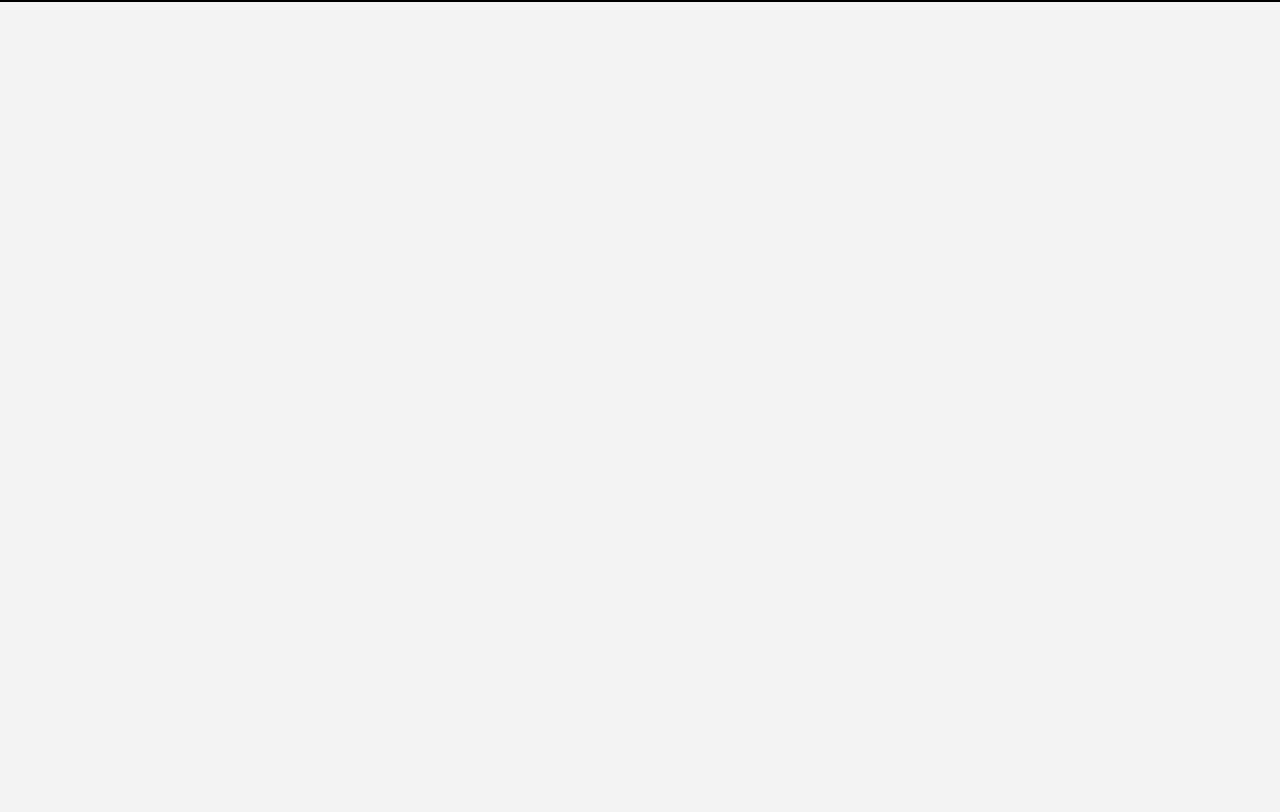
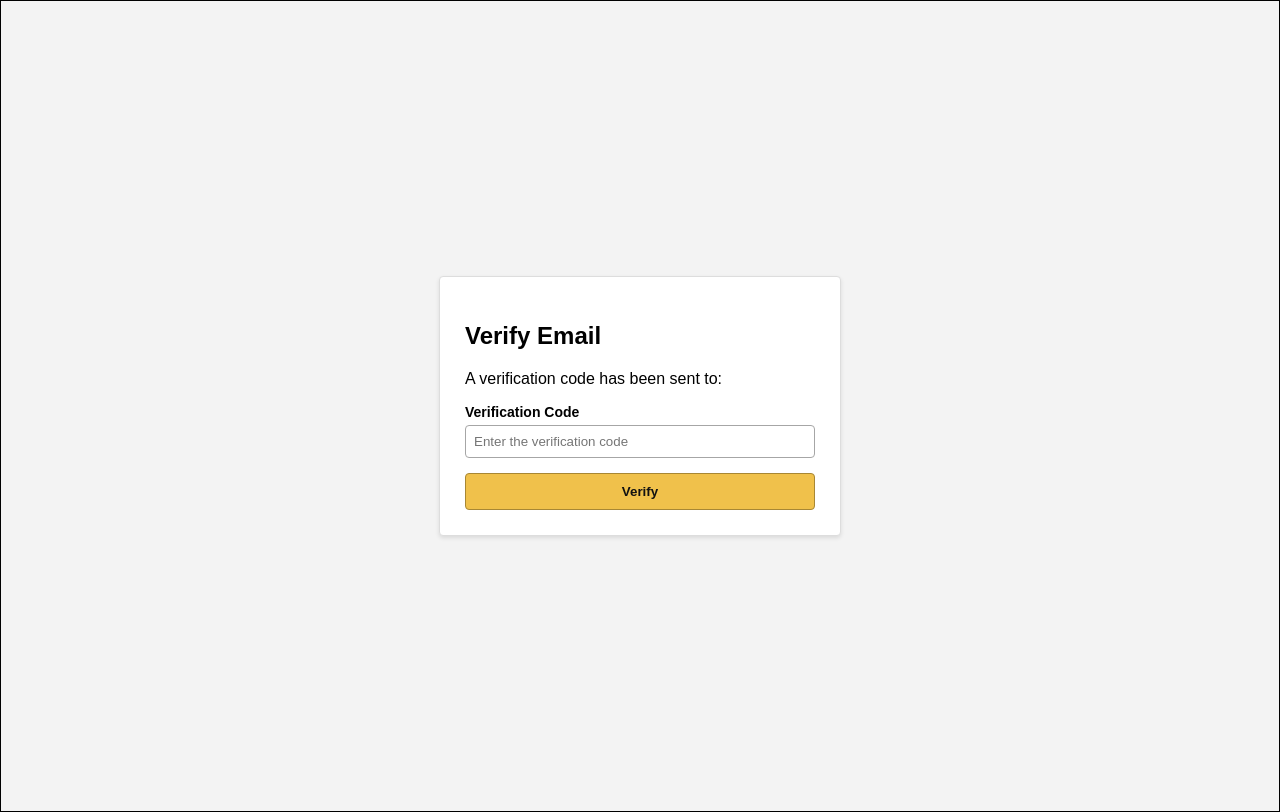
Before and after one commit to KhoiDang1209/AI-Shopping-System, a React (Create React App) app in the folder frontend/: page /signUpVerify in a window 1280 px wide. Before the commit this address had no page. Built offline with nearby package versions, Linux system fonts and the light colour scheme.

Commit message:
Upgrade register

```diff
--- a/frontend/src/App.js
+++ b/frontend/src/App.js
@@ -8,19 +8,21 @@ import Item from "./Pages/ItemPage/Item";
 import Cart from './Pages/CartPage/Cart';
 import SignIn from "./Pages/SignIn/SignIn";
 import Checkout from './Pages/CheckoutPage/Checkout';
+import SignUpVerify from './Pages/SignUpPage/signUpVerify';
 
 function App() {
   return (
     <div className="App">
       <Routes>
-        <Route path='/' element={<HomePage/>}/>
-        <Route path='/Product' element={<Product/>}/>
-        <Route path='/SignUp' element={<SignUp/>}/>
-        <Route path='/SignIn' element={<SignIn/>}/>
-        <Route path='/search' element={<SearchResult/>}/>
-        <Route path='/Item/:id' element={<Item/>}/>
-        <Route path='/Cart' element={<Cart/>}/>
-        <Route path='/Checkout' element={<Checkout/>}/>
+        <Route path='/' element={<HomePage />} />
+        <Route path='/Product' element={<Product />} />
+        <Route path='/SignUp' element={<SignUp />} />
+        <Route path='/SignIn' element={<SignIn />} />
+        <Route path='/search' element={<SearchResult />} />
+        <Route path='/Item/:id' element={<Item />} />
+        <Route path='/Cart' element={<Cart />} />
+        <Route path='/Checkout' element={<Checkout />} />
+        <Route path='/signUpVerify' element={<SignUpVerify />} />
       </Routes>
     </div>
   );
--- a/frontend/src/Pages/SignUpPage/SignUp.css
+++ b/frontend/src/Pages/SignUpPage/SignUp.css
@@ -155,3 +155,9 @@ footer {
   font-size: 14px;
   color: #555;
 }
+
+.message {
+  margin-top: 10px;
+  padding: 10px;
+  color: red,
+}
--- a/frontend/src/Pages/SignUpPage/SignUp.js
+++ b/frontend/src/Pages/SignUpPage/SignUp.js
@@ -2,25 +2,22 @@ import React, { useState } from "react";
 import "./SignUp.css";
 import amazon_logo from "../../Assets/amazon_logo_black.png";
 import { Link } from 'react-router-dom';
+import { useNavigate } from 'react-router-dom'; // Import useNavigate
+import axios from 'axios';
 
 const SignUp = () => {
   const [formData, setFormData] = useState({
-    name: "",
-    email: "",
-    password: "",
-    repassword: "",
-    age: "",
-    gender: "",
+    user_name: '',
+    email_address: '',
+    phone_number: '',
+    password: '',
+    repassword: '',
+    age: '',
+    gender: '',
+    city: ''
   });
-
-  const [error, setError] = useState({
-    name: "",
-    email: "",
-    password: "",
-    repassword: "",
-    age: "",
-    gender: "",
-  });
+  const [message, setMessage] = useState('');
+  const navigate = useNavigate();
 
   const handleInputChange = (e) => {
     const { id, value } = e.target;
@@ -28,62 +25,54 @@ const SignUp = () => {
       ...formData,
       [id]: value,
     });
-    setError({
-      ...error,
-      [id]: "",
-    });
   };
 
   const validateAge = (age) => {
     const ageNumber = parseInt(age, 10);
-    return ageNumber >= 0 && ageNumber <= 99;
+    return ageNumber >= 0 && ageNumber <= 122;
   };
 
-  const handleSubmit = (e) => {
+  const handleSubmit = async (e) => {
     e.preventDefault();
-    let isValid = true;
-    let newError = {
-      name: "",
-      email: "",
-      password: "",
-      repassword: "",
-    };
 
-    if (formData.name.trim() === "") {
-      newError.name = "Please enter your name.";
-      isValid = false;
-    }
-    if (formData.email.trim() === "") {
-      newError.email = "Please enter your email.";
-      isValid = false;
-    }
-    if (formData.password.trim() === "") {
-      newError.password = "Please enter your password.";
-      isValid = false;
-    } else if (formData.password.length < 6) {
-      newError.password = "Password must be at least 6 characters long.";
-      isValid = false;
-    }
-    if (formData.repassword.trim() === "") {
-      newError.repassword = "Please re-enter your password.";
-      isValid = false;
-    } else if (formData.password !== formData.repassword) {
-      newError.repassword = "Passwords do not match.";
-      isValid = false;
+    if (formData.password !== formData.repassword) {
+      setMessage("Passwords do not match.");
+      return;
     }
     if (formData.age.trim() === "" || !validateAge(formData.age)) {
-      newError.age = "Please enter a valid age (0-99).";
-      isValid = false;
-    }
-    if (formData.gender.trim() === "") {
-      newError.gender = "Please select a gender.";
-      isValid = false;
+      setMessage("Please enter a valid age (0-122).");
+      return;
     }
 
-    setError(newError);
+    // Basic validation for username
+    if (!/^\w{3,50}$/.test(formData.user_name)) {
+      setMessage("Invalid username.");
+      return;
+    }
 
-    if (isValid) {
-      console.log("Form submitted", formData);
+    // Phone number validation
+    if (!/^\d{10}$/.test(formData.phone_number)) {
+      setMessage("Phone number must be 10 digits.");
+      return;
+    }
+
+    // Password validation (at least 8 characters, one uppercase, one special character)
+    const passwordRegex = /^(?=.*[A-Z])(?=.*[!@#$%^&*(),.?":{}|<>])[A-Za-z\d!@#$%^&*(),.?":{}|<>]{8,}$/;
+    if (!passwordRegex.test(formData.password)) {
+      setMessage("Password must be at least 8 characters, include one uppercase letter and one special character.");
+      return;
+    }
+
+    try {
+      const response = await axios.post('http://localhost:8000/register', formData);
+      console.log('Registration form send successful:', response.data);
+      // Set a success message
+      setMessage('Please check your mail');
+      // Redirect to the VerifyEmail page, passing the email as state
+      navigate('/signUpVerify', { state: { userData: { ...formData } } });
+    } catch (error) {
+      console.error('Error registering user:', error.response?.data || error.message);
+      setMessage('Can not register at the moment. Please try again.');
     }
   };
 
@@ -95,38 +84,45 @@ const SignUp = () => {
       <div className="signup-box">
         <h1>Create account</h1>
         <form onSubmit={handleSubmit}>
-          <label htmlFor="name">Your name</label>
+          <label htmlFor="user_name">Your name</label>
           <input
             type="text"
-            id="name"
-            value={formData.name}
+            id="user_name"  // Change from 'name' to 'user_name'
+            value={formData.user_name}
             placeholder="First and last name"
             required
             onChange={handleInputChange}
           />
-          {error.name && <p className="error-message">{error.name}</p>}
 
-          <label htmlFor="email">Mobile number or email</label>
+          <label htmlFor="email_address">Email</label>
           <input
             type="email"
-            id="email"
-            value={formData.email}
-            placeholder="Enter your email or mobile number"
+            id="email_address"  // Correct, this matches the 'email_address' key in formData
+            value={formData.email_address}
+            placeholder="Enter your email "
             required
             onChange={handleInputChange}
           />
-          {error.email && <p className="error-message">{error.email}</p>}
+
+          <label htmlFor="email_address">Phone Number</label>
+          <input
+            type="number"
+            id="phone_number"
+            value={formData.phone_number}
+            placeholder="Enter your mobile number"
+            required
+            onChange={handleInputChange}
+          />
 
           <label htmlFor="password">Password</label>
           <input
             type="password"
             id="password"
             value={formData.password}
-            placeholder="At least 6 characters"
+            placeholder="Password must be at least 8 characters, include one uppercase letter and one special character"
             required
             onChange={handleInputChange}
           />
-          {error.password && <p className="error-message">{error.password}</p>}
 
           <label htmlFor="repassword">Re-enter password</label>
           <input
@@ -137,7 +133,7 @@ const SignUp = () => {
             required
             onChange={handleInputChange}
           />
-          {error.repassword && <p className="error-message">{error.repassword}</p>}
+
 
           <label htmlFor="age">Age</label>
           <input
@@ -148,7 +144,7 @@ const SignUp = () => {
             required
             onChange={handleInputChange}
           />
-          {error.age && <p className="error-message">{error.age}</p>}
+
 
           <label htmlFor="gender">Gender</label>
           <select
@@ -162,13 +158,20 @@ const SignUp = () => {
             <option value="female">Female</option>
             <option value="others">Others</option>
           </select>
-          {error.gender && <p className="error-message">{error.gender}</p>}
+          <label htmlFor="city">City</label>
+          <input
+            type="text"
+            id="city"
+            value={formData.city}
+            placeholder="Which city are you in"
+            required
+            onChange={handleInputChange}
+          />
 
-          <Link to="/">
-            <button type="submit" className="signup-button">
-              Continue
-            </button>
-          </Link>
+          <button type="submit" className="signup-button">
+            Sign up
+          </button>
+          {message && <div className="message">{message}</div>}
 
           <p className="agreement-text">
             By creating an account, you agree to Amazon's{" "}
--- /dev/null
+++ b/frontend/src/Pages/SignUpPage/signUpVerify.css
@@ -0,0 +1,99 @@
+body {
+    font-family: Arial, sans-serif;
+    background-color: #f3f3f3;
+    margin: 0;
+    padding: 0;
+}
+
+.signup-container {
+    display: flex;
+    flex-direction: column;
+    align-items: center;
+    padding: 5px;
+    height: 100vh;
+    justify-content: center;
+}
+
+.signup-box {
+    background-color: white;
+    width: 350px;
+    border: 1px solid #ddd;
+    border-radius: 4px;
+    padding: 25px;
+    box-shadow: 0 2px 4px rgba(0, 0, 0, 0.1);
+}
+
+.signup-box h2 {
+    font-size: 24px;
+    margin-bottom: 20px;
+}
+
+.signup-box label {
+    font-size: 14px;
+    font-weight: bold;
+    display: block;
+    margin-bottom: 5px;
+}
+
+.signup-box input {
+    width: 100%;
+    padding: 8px;
+    margin-bottom: 15px;
+    border: 1px solid #a6a6a6;
+    border-radius: 4px;
+    box-sizing: border-box;
+}
+
+.signup-box input:focus {
+    outline: none;
+    border-color: #f90;
+    box-shadow: 0 0 3px #f90;
+}
+
+.signup-button {
+    width: 100%;
+    background-color: #f0c14b;
+    border: 1px solid #a88734;
+    color: #111;
+    font-weight: bold;
+    padding: 10px 0;
+    border-radius: 4px;
+    cursor: pointer;
+}
+
+.signup-button:hover {
+    background-color: #ddb347;
+}
+
+.message {
+    margin-top: 10px;
+    padding: 10px;
+    color: red;
+}
+
+.signup-box input,
+.signup-box select {
+    width: 100%;
+    padding: 8px;
+    margin-bottom: 15px;
+    border: 1px solid #a6a6a6;
+    border-radius: 4px;
+    box-sizing: border-box;
+}
+
+.signup-box select {
+    background-color: white;
+    font-size: 14px;
+    color: #555;
+}
+
+.signup-box select:focus {
+    outline: none;
+    border-color: #f90;
+    box-shadow: 0 0 3px #f90;
+}
+
+.signup-box select option {
+    font-size: 14px;
+    color: #555;
+}
--- /dev/null
+++ b/frontend/src/Pages/SignUpPage/signUpVerify.js
@@ -0,0 +1,68 @@
+import React, { useState } from "react";
+import { useLocation } from "react-router-dom";
+import axios from "axios";
+import { useNavigate } from 'react-router-dom';  // Import useNavigate
+import "./signUpVerify.css";
+
+function SignUpVerify() {
+    const location = useLocation();
+    const userData = location.state?.userData; // Access the userData passed via navigate
+
+    const [emailValidate, setEmailValidate] = useState({
+        email: userData?.email_address || '',  // Set email from userData
+        code: '',
+    });
+    const [message, setMessage] = useState('');
+    const navigate = useNavigate(); // Hook to handle navigation
+
+    // Handle changes in input fields
+    const handleChange = (e) => {
+        setEmailValidate({
+            ...emailValidate,
+            [e.target.name]: e.target.value
+        });
+    };
+
+    const handleSubmit = async (e) => {
+        e.preventDefault();
+
+        try {
+            const response = await axios.post("http://127.0.0.1:8000/verify-email/", emailValidate);
+            console.log('Validate successful:', response.data);
+            setMessage("Email verified successfully!");
+
+            // After email verification, proceed with sending all user data
+            const response1 = await axios.post('http://localhost:8000/postRegister', userData);  // Sending full user data
+            console.log('Registration successful:', response1.data);
+            setMessage("Redirecting to homepage...");
+            navigate('/');
+        } catch (error) {
+            setMessage(error.response?.data?.detail || "Verification failed.");
+        }
+    };
+
+    return (
+        <div className="signup-container">
+            <div className="signup-box">
+                <h2>Verify Email</h2>
+                <p>A verification code has been sent to: {emailValidate.email}</p>
+                <form onSubmit={handleSubmit}>
+                    <label htmlFor="code">Verification Code</label>
+                    <input
+                        type="text"
+                        name="code"
+                        id="code"
+                        placeholder="Enter the verification code"
+                        value={emailValidate.code}
+                        onChange={handleChange}
+                        required
+                    />
+                    <button type="submit" className="signup-button">Verify</button>
+                </form>
+                {message && <p className="message">{message}</p>}
+            </div>
+        </div>
+    );
+}
+
+export default SignUpVerify;
```
